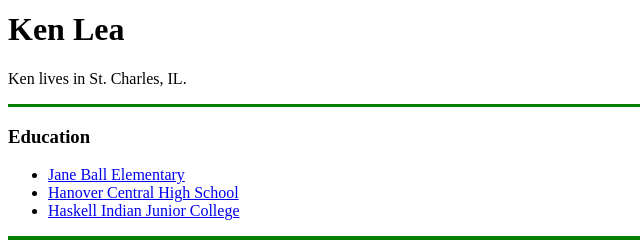
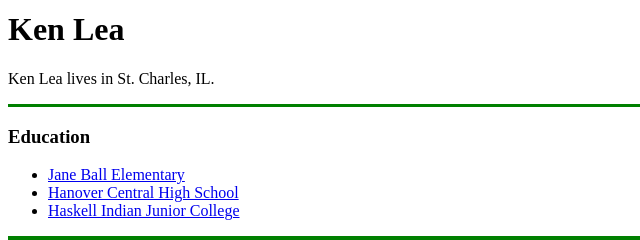
Before and after one commit to KenTheWren/cv, a plain HTML site: page index.html in a window 1280 px wide. Shown: the part 284-524 px from the top of the page, 0-640 px from the left. Drawn offline with Linux system fonts and the light colour scheme.

Commit message:
Add files via upload

```diff
--- a/index.html
+++ b/index.html
@@ -10,7 +10,7 @@
   <img src="Ken.jpg" height = "250" width="225" alt="my face">
   <hr size="4" color="blue" />
   <h1>Ken Lea</h1>
-  <p>Ken lives in St. Charles, IL.</p>
+  <p>Ken Lea lives in St. Charles, IL.</p>
   <hr size="3" color="Green" noshade>
   <h3>Education</h3>
   <ul>
```
